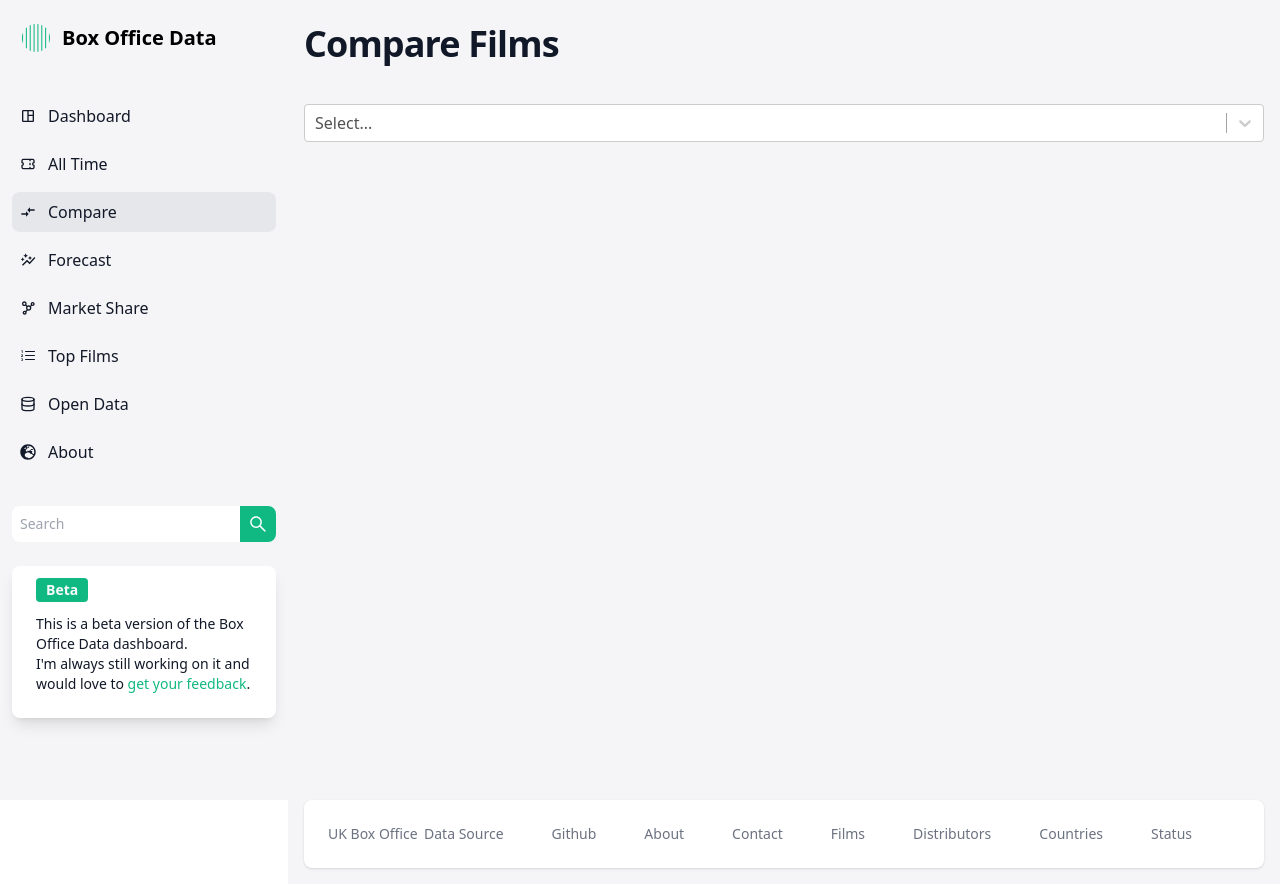
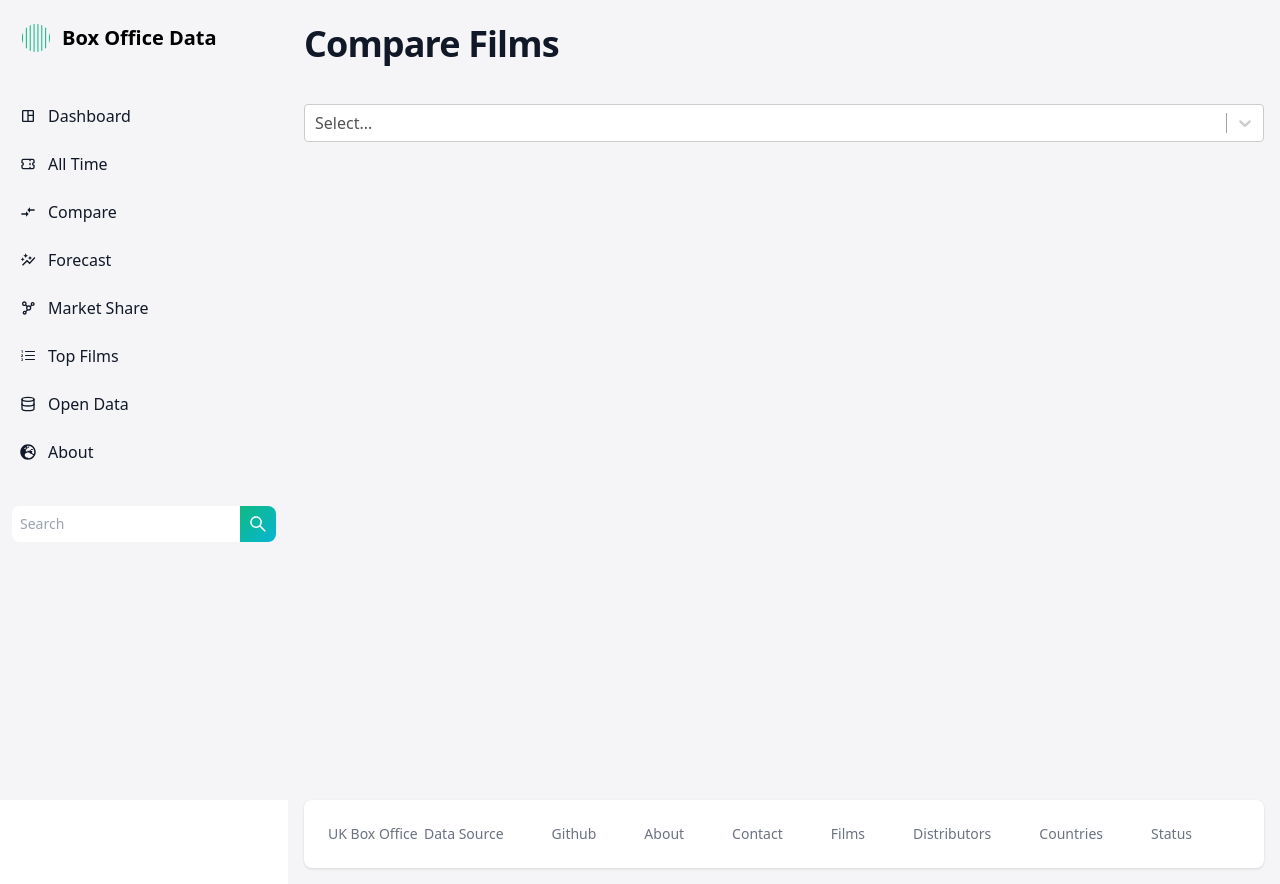
Before and after one commit to AndyRae/uk-box-office, a Next.js app in the folder src/sophronia/: page /compare in a window 1280 px wide. Built offline with nearby package versions, Linux system fonts and the light colour scheme.

Commit message:
Update colors

```diff
--- a/src/sophronia/components/Search/Searchbar.tsx
+++ b/src/sophronia/components/Search/Searchbar.tsx
@@ -50,7 +50,7 @@ export const Searchbar = ({
 					<button
 						type='submit'
 						aria-label='Search'
-						className='absolute top-0 right-0 p-2 text-sm font-medium text-white bg-bo-primary rounded-r-lg border-1 border-bo-primary hover:bg-cyan-500 focus:ring-4 focus:outline-none focus:ring-red-300'
+						className='absolute top-0 right-0 p-2 text-sm font-medium text-white bg-bo-primary rounded-r-lg border-1 border-bo-primary bg-gradient-to-br from-bo-primary to-cyan-500 focus:ring-4 focus:outline-none focus:ring-red-300'
 					>
 						<AiOutlineSearch className='h-5 w-5' />
 					</button>
--- a/src/sophronia/components/charts/TimeLineChart.tsx
+++ b/src/sophronia/components/charts/TimeLineChart.tsx
@@ -58,6 +58,7 @@ export const TimeLineChart = ({
 				borderColor: [color],
 				pointStyle: 'circle',
 				pointRadius: 4,
+				pointBackgroundColor: '#06b6d4',
 				borderWidth: 1,
 				tension: 0.1,
 				yAxisID: 'y',
--- a/src/sophronia/components/ui/Button.tsx
+++ b/src/sophronia/components/ui/Button.tsx
@@ -25,7 +25,6 @@ export const Button = ({
 	return (
 		<button
 			onClick={onClick}
-			// className=' max-w-fit relative inline-flex items-center justify-center p-0.5 mr-2 mb-2 overflow-hidden text-sm font-medium text-gray-900 rounded-lg group bg-gradient-to-br from-pink-500 to-bo-primary group-hover:from-pink-500 group-hover:to-orange-400 hover:text-white dark:text-white focus:ring-4 focus:outline-none focus:ring-pink-200 dark:focus:ring-pink-800'
 			className=' max-w-fit relative inline-flex items-center justify-center p-0.5 mr-2 mb-2 overflow-hidden text-sm font-medium text-gray-900 rounded-lg group bg-gradient-to-br from-bo-primary to-cyan-500 group-hover:from-bo-primary group-hover:to-cyan-500 hover:text-white dark:text-white focus:ring-4 focus:outline-none focus:ring-pink-200 dark:focus:ring-pink-800'
 			{...props}
 		>
--- a/src/sophronia/components/ui/SideBarLink.tsx
+++ b/src/sophronia/components/ui/SideBarLink.tsx
@@ -29,8 +29,8 @@ export const SideBarLink = ({
 	return (
 		<Link
 			href={path}
-			className={`flex items-center p-2 text-base font-normal text-gray-900 rounded-lg dark:text-white hover:bg-gray-100 dark:hover:bg-bo-primary ${
-				isActive ? 'bg-gray-200 dark:bg-bo-primary' : ''
+			className={`flex items-center p-2 text-base font-normal text-gray-900 rounded-lg dark:text-white bg-gradient-to-br from-transparent to-transparent hover:from-bo-primary hover:to-cyan-500 ${
+				isActive ? 'from-bo-primary to-cyan-500' : ''
 			}`}
 		>
 			{icon}
--- a/src/sophronia/components/ui/Sidebar.tsx
+++ b/src/sophronia/components/ui/Sidebar.tsx
@@ -81,6 +81,24 @@ export const Brand = (): JSX.Element => {
 	);
 };
 
+const Announcement = (): JSX.Element => {
+	return (
+		<Card align='left' size='sm'>
+			<div className='flex  mb-3'>
+				<span className='bg-bo-primary text-gray-50 text-sm font-semibold mr-2 px-2.5 py-0.5 rounded'>
+					Beta
+				</span>
+			</div>
+			<p className='mb-3 text-sm text-gray-900 dark:text-gray-50'>
+				This is a beta version of the Box Office Data dashboard.
+				<br></br>
+				I'm always still working on it and would love to{' '}
+				<InlineLink to='/contact'>get your feedback</InlineLink>.
+			</p>
+		</Card>
+	);
+};
+
 /**
  * SidebarContent component
  * @returns {JSX.Element}
@@ -110,20 +128,6 @@ const SidebarContent = (): JSX.Element => {
 				</nav>
 
 				<Searchbar />
-
-				<Card align='left' size='sm'>
-					<div className='flex  mb-3'>
-						<span className='bg-bo-primary text-gray-50 text-sm font-semibold mr-2 px-2.5 py-0.5 rounded'>
-							Beta
-						</span>
-					</div>
-					<p className='mb-3 text-sm text-gray-900 dark:text-gray-50'>
-						This is a beta version of the Box Office Data dashboard.
-						<br></br>
-						I'm always still working on it and would love to{' '}
-						<InlineLink to='/contact'>get your feedback</InlineLink>.
-					</p>
-				</Card>
 			</div>
 		</div>
 	);
--- a/src/sophronia/lib/utils/colorGenerator.ts
+++ b/src/sophronia/lib/utils/colorGenerator.ts
@@ -3,7 +3,7 @@
  * @exports interpolateColors
  */
 
-import { interpolateSpectral } from 'd3-scale-chromatic';
+import { interpolateCool } from 'd3-scale-chromatic';
 /**
  * A function to generate an array of colors based on the length of the data.
  * @param {number} i - The index of the color.
@@ -59,9 +59,9 @@ export const interpolateColors = (
  * @param {number} length - Length of the array needed
  */
 export const getDefaultColorArray = (length: number): Array<string> => {
-	const colorScale = interpolateSpectral;
+	const colorScale = interpolateCool;
 	const colorRangeInfo = {
-		colorStart: 0,
+		colorStart: 0.2,
 		colorEnd: 1,
 		useEndAsStart: false,
 	};
```
